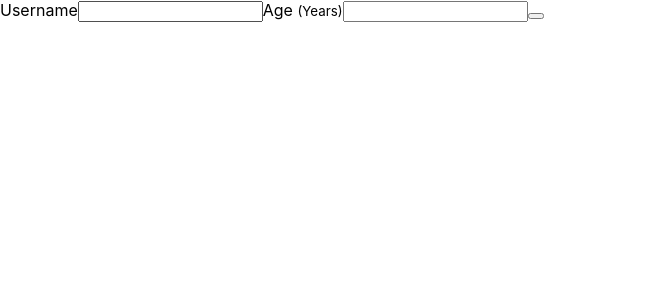
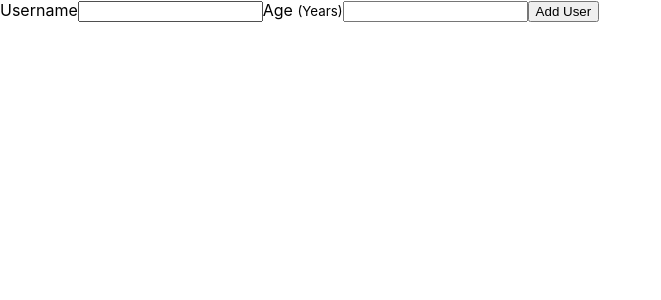
Before and after one commit to Manojlovic1998/React-Practice-Project, a JavaScript app: page / in a window 1280 px wide. Shown: the top 300 px of the page, without its empty margins (0-661 px from the left). Built offline with nearby package versions, Linux system fonts and the light colour scheme; the HTML template or start-up script is replaced by a standard one.

Commit message:
Add content text to button JSX element in the AddUser component form

```diff
--- a/src/components/Users/AddUser.js
+++ b/src/components/Users/AddUser.js
@@ -12,7 +12,7 @@ const AddUser = props => {
             <input type="username" id="username"/>
             <label htmlFor="age">Age <small>(Years)</small></label>
             <input type="number" id="age"/>
-            <button type="submit"></button>
+            <button type="submit">Add User</button>
         </form>
     );
 };
```
